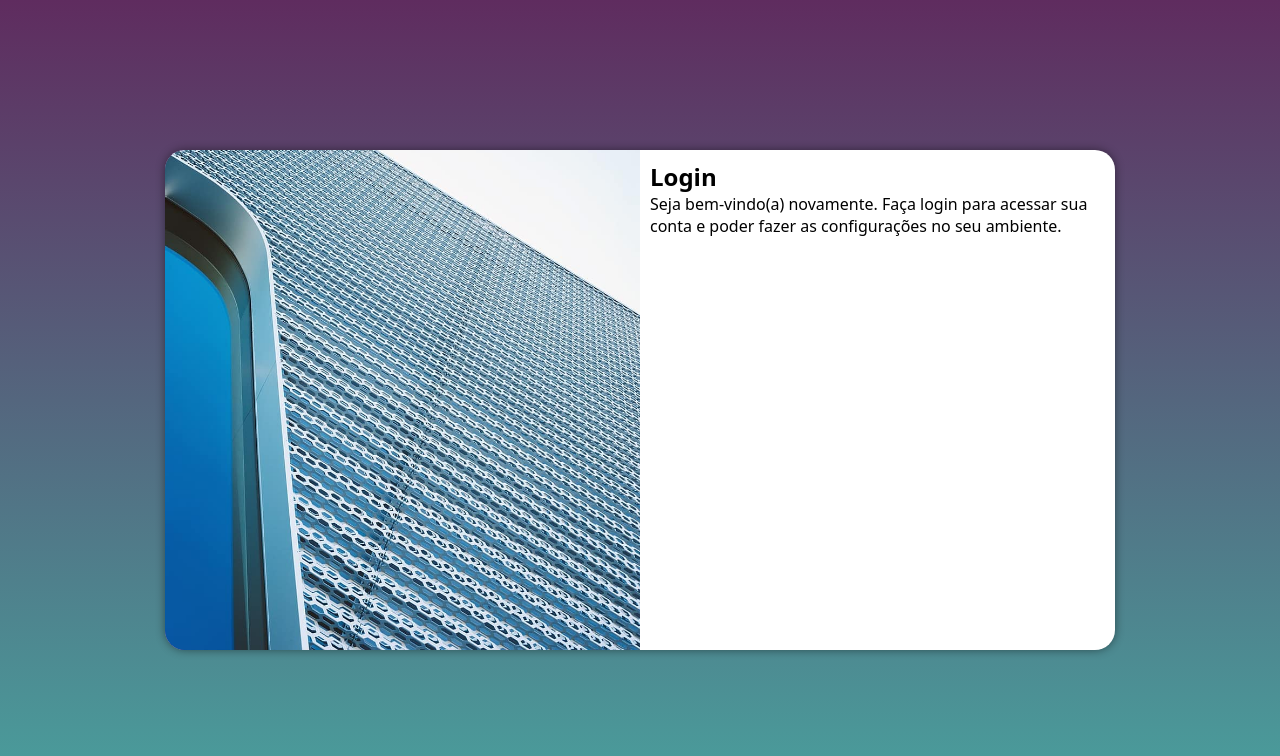
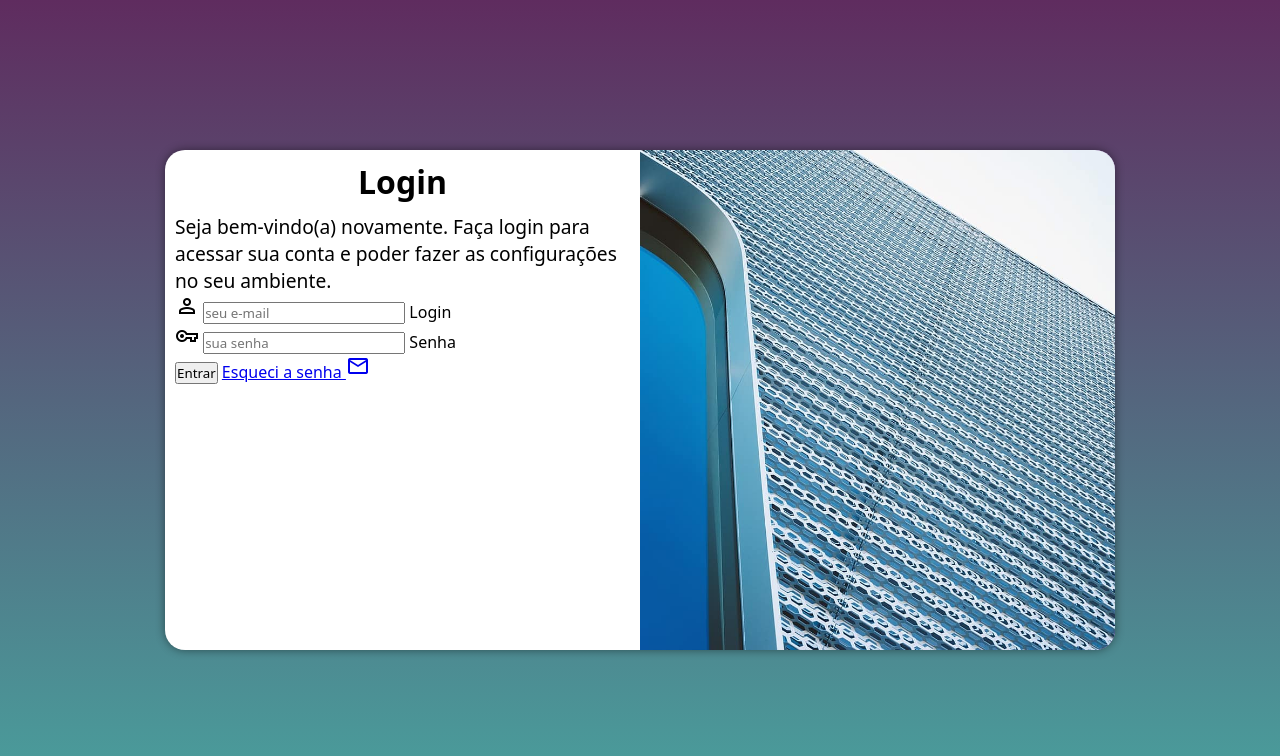
Before and after one commit to phelipeguimaraes/projeto-login7, a plain HTML site: page index.html in a window 1280 px wide. Drawn offline with nearby package versions, Linux system fonts and the light colour scheme.

Commit message:
Criando o formuláro de login

```diff
--- a/estilos/media-query.css
+++ b/estilos/media-query.css
@@ -44,14 +44,22 @@ Grandes telas: acima de 1200px
     }
 
     section#login > div#imagem {
-        float: left;
+        float: right;
         width: 50%;
         height: 100%;
     }
 
     section#login > div#formulario {
-        float: right;
+        float: left;
         width: 50%;
     }
 
+    div#formulario > h1 {
+        font-size: 2em;
+    }
+
+    div#formulario > p {
+        font-size: 1.2em;
+    }
+
 }
--- a/estilos/style.css
+++ b/estilos/style.css
@@ -53,3 +53,12 @@ section#login > div#formulario {
     display: block;
     padding: 10px;
 }
+
+div#formulario > h1 {
+    text-align: center;
+    margin-bottom: 10px;
+}
+
+div#formulario > p {
+    font-size: 0.8em;
+}
--- a/index.html
+++ b/index.html
@@ -6,6 +6,7 @@
     <title>Login</title>
     <link rel="stylesheet" href="estilos/style.css">
     <link rel="stylesheet" href="estilos/media-query.css">
+    <link rel="stylesheet" href="https://fonts.googleapis.com/css2?family=Material+Symbols+Outlined:opsz,wght,FILL,GRAD@20..48,100..700,0..1,-50..200" />
 </head>
 <body>
     <main>
@@ -16,8 +17,26 @@
             <div id="formulario">
                 <h1>Login</h1>
                 <p>Seja bem-vindo(a) novamente. Faça login para acessar sua conta e poder fazer as configurações no seu ambiente.</p>
-                <form action="login.php" method="post">
+                <form action="login.php" method="post" autocomplete="on">
+                    <div class="campo">
+                        <span class="material-symbols-outlined">
+                            person
+                            </span>
 
+                        <input type="email" name="login" id="ilogin" placeholder="seu e-mail"  autocomplete="email" required maxlength="30">
+                        <label for="ilogin">Login</label>
+                    </div>
+                    <div class="campo">
+                        <span class="material-symbols-outlined">
+                            vpn_key
+                            </span>
+                        <input type="password" name="Senha" id="isenha" placeholder="sua senha" autocomplete="current-password" required minlength="8" maxlength="20">
+                        <label for="isenha">Senha</label>
+                    </div>
+                    <input type="submit" value="Entrar">
+                    <a href="esqueci.html">
+                        Esqueci a senha <span class="material-symbols-outlined">mail</span>
+                    </a>
                 </form>
             </div>
         </section>
```
